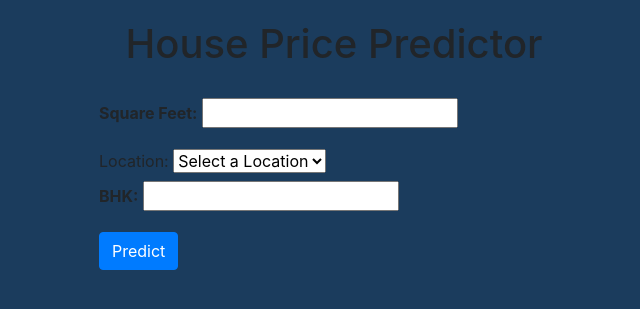
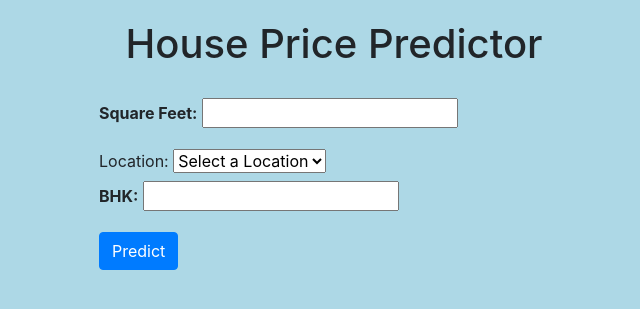
Before and after one commit to 1pol/my_ml_projects, a Flask app: page / in a window 1280 px wide. Shown: the top 309 px of the page, without its empty margins (306-946 px from the left). Run offline with Flask 3, Linux system fonts and the light colour scheme; parts of the project's set-up code (start-up, migrations or seed data) failed here and were passed over; some libraries are stand-ins or nearby versions.

Commit message:
Update index.html

```diff
--- a/templates/index.html
+++ b/templates/index.html
@@ -8,7 +8,7 @@
     <style>
         /* Add custom styles here */
         body {
-            background-color: #1b3c5d;
+            background-color: lightblue;
             padding: 20px;
         }
         .container {
```
